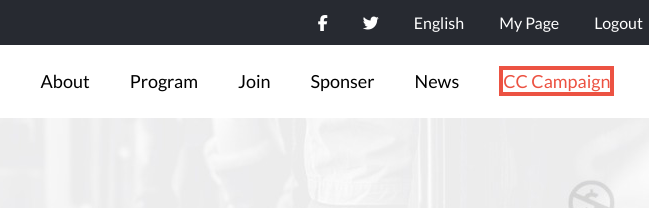
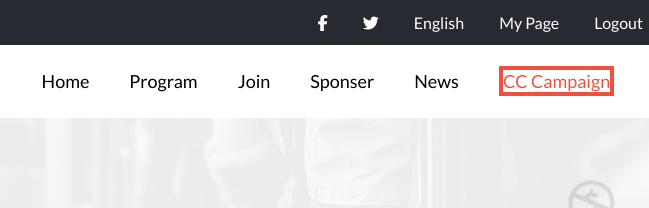
Before and after one commit to Afsheen96/Capstone-project-module-1, a website: page about.html in a window 1280 px wide. Shown: the top 208 px of the page, 509-1158 px from the left. Drawn offline with Linux system fonts and the light colour scheme.

```diff
--- a/about.html
+++ b/about.html
@@ -27,7 +27,7 @@
             <a href="./index.html" class="logo"><img src="./imgs/logoimg.jpg" alt="ICFP-Logo" /></a>
             <ul class=" nav-list">
                 <i class="fa-solid fa-xmark close-icon"></i>
-                <li><a href="./about.html" class=" nav-link">About</a></li>
+                <li><a href="./index.html" class=" nav-link">Home</a></li>
                 <li><a href="#program-section" class=" nav-link">Program</a></li>
                 <li><a href="#join-btn" class=" nav-link">Join</a></li>
                 <li><a href="#partner" class=" nav-link">Sponser</a></li>
```
